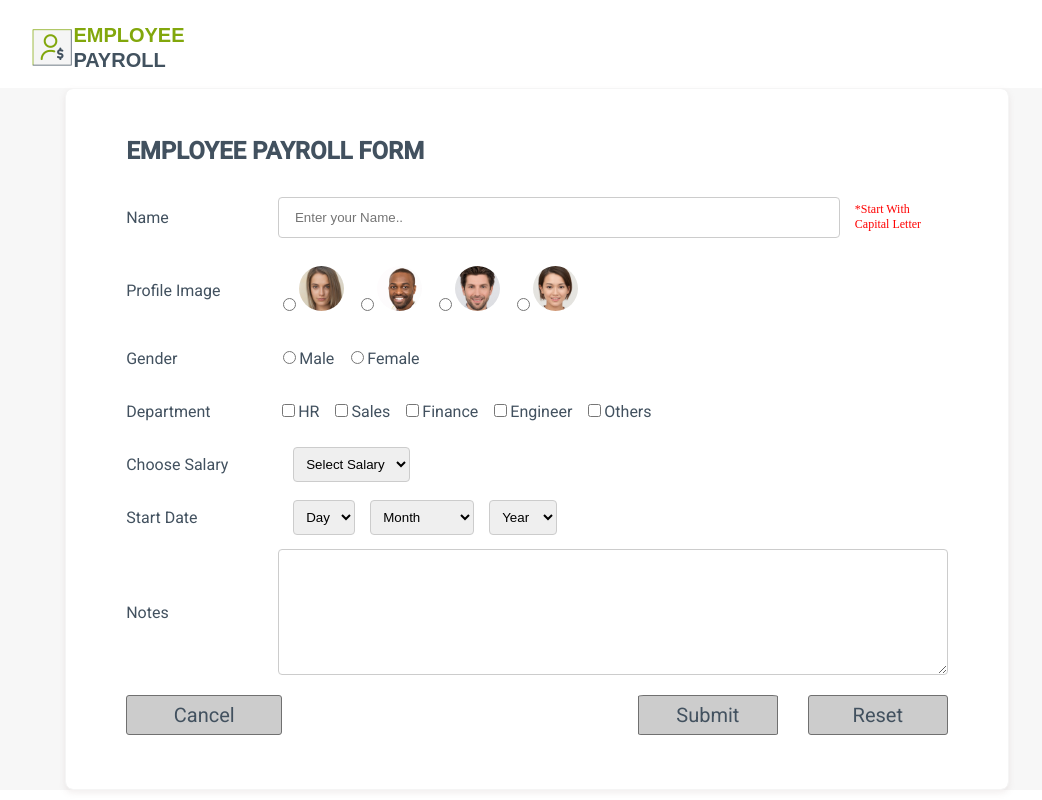
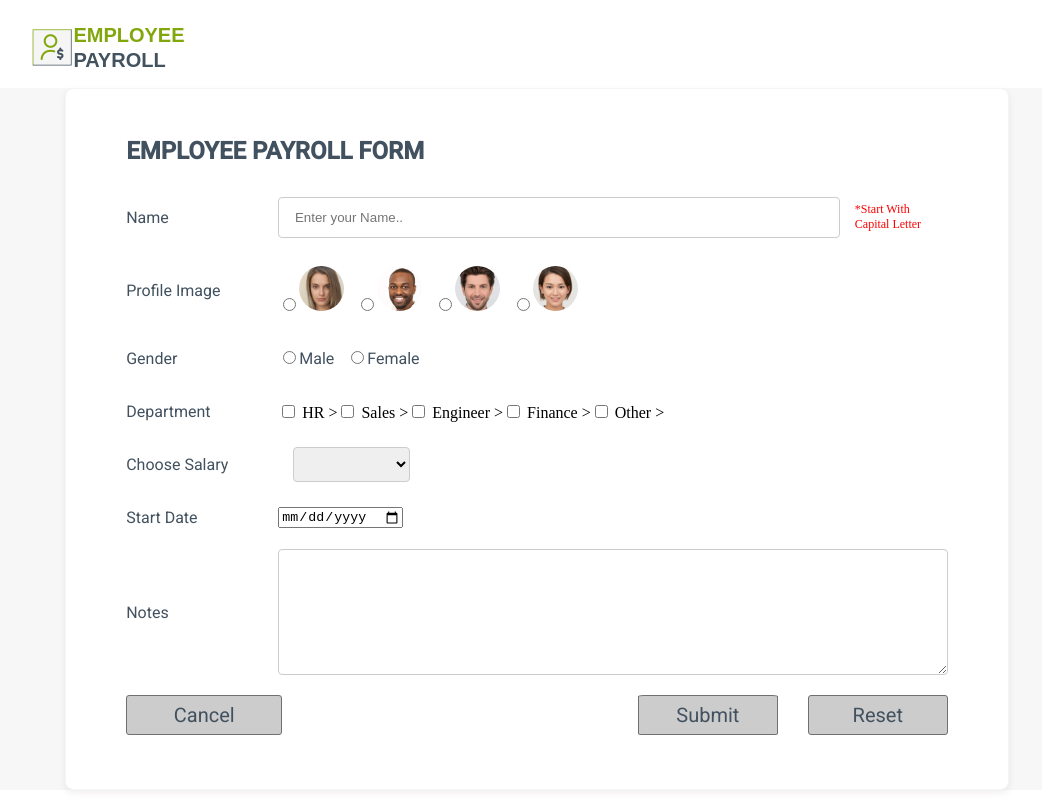
Before and after one commit to Veer1498/EmployeePayroll_AngularApp, an Angular app in the folder EmployeePayrollApp/: page /form in a window 1280 px wide. Shown: the whole page, without its empty margins (103-1145 px from the left). Built offline with nearby package versions, Linux system fonts and the light colour scheme.

Commit message:
[Veer] Added :Ability to Print the Input Data in Console

```diff
--- a/EmployeePayrollApp/src/app/app.component.ts
+++ b/EmployeePayrollApp/src/app/app.component.ts
@@ -7,4 +7,6 @@ import { Component } from '@angular/core';
 })
 export class AppComponent {
   title = 'EmployeePayrollApp';
+
+
 }
--- a/EmployeePayrollApp/src/app/components/form/form.component.html
+++ b/EmployeePayrollApp/src/app/components/form/form.component.html
@@ -1,36 +1,36 @@
 <div class="form-content">
-    <form class="form" action="#">
+    <form class="form">
         <div class="form-head">
             EMPLOYEE PAYROLL FORM
         </div>
         <div class="row-content">
             <label class ="label text" for="name">Name</label>
-            <input class = "input" type="txt"  name="name" pattern ="[A-Z]{1}[a-zA-Z \\w]{2,}" id="name" placeholder=" Enter your Name.." required>
+            <input class = "input" type="txt" name="name" [(ngModel)]="employee.name"  pattern ="[A-Z]{1}[a-zA-Z \\w]{2,}" id="name" placeholder=" Enter your Name.." required>
             <label class ="error-output" for="name">*Start With Capital Letter</label>
         </div>
         <div class="row-content">
             <label class="label text" for="profile">Profile Image</label>
             <div class="profile-radio-content">
                 <label>
-                    <input type="radio" id="profile1" name="profile"
+                    <input type="radio" id="profile1" [(ngModel)]="employee.profilePic" name="profile"
                     value="../assets\profile-images\Ellipse -1.png" required>
                     <img class="profie" id="image1" src="../assets\profile-images\Ellipse -1.png">
                 </label>
 
                 <label>
-                    <input type="radio" id="profile2" name="profile"
+                    <input type="radio" id="profile2" [(ngModel)]="employee.profilePic"  name="profile"
                     value="../assets\profile-images\Ellipse -2.png" required>
                     <img class="profie" id="image2" src="../assets\profile-images\Ellipse -2.png">
                 </label>
 
                 <label>
-                    <input type="radio" id="profile3" name="profile"
+                    <input type="radio" id="profile3" [(ngModel)]="employee.profilePic" name="profile"
                     value="../assets\profile-images\Ellipse -3.png" required>
                     <img class="profie" id="image3" src="../assets\profile-images\Ellipse -3.png">
                 </label>
 
                 <label>
-                    <input type="radio" id="profile4" name="profile"
+                    <input type="radio" id="profile4" [(ngModel)]="employee.profilePic" name="profile"
                     value="../assets\profile-images\Ellipse -4.png" required>
                     <img class="profie" id="image4" src="../assets\profile-images\Ellipse -4.png">
                 </label>
@@ -39,14 +39,14 @@
         <div class="row-content">
             <label class="label text" for="gender">Gender</label>
             <div>
-                <input type="radio" id="gender1" name="gender" value="male">
+                <input type="radio" id="gender1" [(ngModel)]="employee.gender" name="gender" value="male">
                 <label class="text" for="male"> Male</label>
 
-                <input type="radio" id="gender2" name="gender" value="female">
+                <input type="radio" id="gender2" name="gender" [(ngModel)]="employee.gender" value="female">
                 <label class="text" for="female"> Female </label>
             </div>
         </div>
-        <div class="row-content">
+        <!-- <div class="row-content">
             <label class ="label text" for="department" >Department </label>
             <div class="dept-radio-content">
                 <input type="checkbox" id="hr" name="department" value="hr">
@@ -64,10 +64,20 @@
                 <input type="checkbox" id="Others" name="department" value="Others">
                 <label class="text" for="Others"> Others </label>
             </div>
+        </div> -->
+
+        <div class="row-content">
+            <label class="label text" for="department">Department</label>
+            <div *ngFor="let departName of depart2,let i = index ">
+                <input type="checkbox" id="department" name="department" [value]="this.
+                employee.department[i]" (change)="checkBoxChange(departName)" (ngModel)="departName"
+                    [ngModelOptions]="{standalone: true}" ngDefaultControl> {{departName}} >
+            </div>
         </div>
+
         <div class="row-content">
             <label class="label text" for="salary"> Choose Salary </label>
-                <select id="salary" name="salary">
+                <select id="salary" [(ngModel)]="employee.salary" name="salary">
                     <option >Select Salary</option>
                     <option value="10000">Rs.10000</option>
                     <option value="20000">Rs.20000</option>
@@ -83,74 +93,18 @@
         </div>
         <div class="row-content">
             <label class="label text" for="startDate">Start Date</label>
-            <div id="date">
-                <select id="day" name="Day">
-                    <option>Day</option>
-                    <option value="1">1</option>
-                    <option value="2">2</option>
-                    <option value="3">3</option>
-                    <option value="4">4</option>
-                    <option value="5">5</option>
-                    <option value="6">6</option>
-                    <option value="7">7</option>
-                    <option value="8">8</option>
-                    <option value="9">9</option>
-                    <option value="10">10</option>
-                    <option value="11">11</option>
-                    <option value="12">12</option>
-                    <option value="13">13</option>
-                    <option value="14">14</option>
-                    <option value="15">15</option>
-                    <option value="16">16</option>
-                    <option value="17">17</option>
-                    <option value="18">18</option>
-                    <option value="19">19</option>
-                    <option value="20">20</option>
-                    <option value="21">21</option>
-                    <option value="22">22</option>
-                    <option value="23">23</option>
-                    <option value="24">24</option>
-                    <option value="25">25</option>
-                    <option value="26">26</option>
-                    <option value="27">27</option>
-                    <option value="28">28</option>
-                    <option value="29">29</option>
-                    <option value="30">30</option>
-                </select>
+              <input type="date" name="Date" [(ngModel)]="employee.startDate" >
 
-                <select id="month" name="Month">
-                    <option>Month</option>
-                    <option value="Jan">January</option>
-                    <option value="Feb">Febraury</option>
-                    <option value="Mar">March</option>
-                    <option value="Apr">April</option>
-                    <option value="May">May</option>
-                    <option value="Jun">June</option>
-                    <option value="Jul">July</option>
-                    <option value="Aug">August</option>
-                    <option value="Sep">September</option>
-                    <option value="Oct">October</option>
-                    <option value="Nov">November</option>
-                    <option value="Dec">December</option>
-                    </select>
-                    <select id="year" name="Year">
-                        <option>Year</option>
-                        <option value="2022">2022</option>
-                        <option value="2021">2021</option>
-                        <option value="2020">2020</option>
-                        <option value="2019">2019</option>
-                    </select>
-            </div>
         </div>
         <div class="row-content">
             <label class="label text" for="notes">Notes</label>
-            <textarea id="notes" class="input" name="Notes" placeholder="" style="height:100px"></textarea>
+            <textarea id="notes" class="input" name="Notes" [(ngModel)]="employee.note" placeholder="" style="height:100px"></textarea>
         </div>
 
         <div class="buttonParent">
             <a routerLink="" class=" button CancelButton">Cancel</a>
             <div class="submit-reset">
-                <button type="submit" class="button submitButton" id="submitButton">Submit</button>
+                <button type="submit" class="button submitButton" (click)="onSubmit()" id="submitButton">Submit</button>
                 <button type="reset" class="resetButton button">Reset</button>
             </div>
         </div>
--- a/EmployeePayrollApp/src/app/components/form/form.component.ts
+++ b/EmployeePayrollApp/src/app/components/form/form.component.ts
@@ -1,4 +1,7 @@
 import { Component, OnInit } from '@angular/core';
+import { ActivatedRoute, Router } from '@angular/router';
+import { Employee1 } from 'src/app/model/employeeModel';
+import { EmployeeServiceService } from 'src/app/services/employee-service.service';
 
 @Component({
   selector: 'app-form',
@@ -7,9 +10,41 @@ import { Component, OnInit } from '@angular/core';
 })
 export class FormComponent implements OnInit {
 
-  constructor() { }
+  constructor(private router:Router,
+              private service:EmployeeServiceService,
+              private route:ActivatedRoute) { }
 
   ngOnInit(): void {
   }
+  // employee:Employee1[]=[
+  //   new Employee1("",0,"",new Date, "", "",[])
+  // ]
+  employee:Employee1=new Employee1("",0,"",new Date, "", "",[])
 
+  onSubmit(){
+    console.log(this.employee)
+    this.employee.department=this.tempArr;
+    this.service.insertEmployee(this.employee).subscribe((data:any) =>{
+      this.router.navigate([""])
+    })
+  }
+
+  deptName: any;
+// args: any;
+emps:any = "";
+allEmp : Array<any>=[];
+tempArr : Array<any> = [];
+depart2: any = ["HR", "Sales", "Engineer", "Finance", "Other"];
+checkBoxChange(dptname:any){
+
+    if(!this.tempArr.includes(dptname)){
+      this.tempArr.push(dptname);
+    }
+    else{
+      const index = this.tempArr.indexOf(dptname);
+      if (index > -1) { // only splice array when item is found
+        this.tempArr.splice(index, 1); // 2nd parameter means remove one item only
+      }
+    }
+  }
 }
--- /dev/null
+++ b/EmployeePayrollApp/src/app/model/employeeModel.ts
@@ -0,0 +1,20 @@
+export class Employee1 {
+    public name: string = "";
+    public salary: number= 0;
+    public gender:string = "";
+    public startDate: Date= new Date;
+    public note:string = "";
+    public profilePic:string = "";
+    public department:Array<any> = [];
+
+    constructor(name: string,salary: number,gender:string,startDate: Date,note:string,profilePic:string,department:Array<any>){
+        this.name=name;
+        this.salary=salary;
+        this.gender=gender;
+        this.startDate=startDate;
+        this.note=note;
+        this.profilePic=profilePic;
+        this.department=department;
+    }
+
+ }
--- /dev/null
+++ b/EmployeePayrollApp/src/app/services/employee-service.service.ts
@@ -0,0 +1,14 @@
+import { Injectable } from '@angular/core';
+import { HttpClient } from '@angular/common/http';
+
+@Injectable({
+  providedIn: 'root'
+})
+export class EmployeeServiceService {
+
+  constructor(private http:HttpClient) { }
+
+  insertEmployee(employee : any){
+    return this.http.post("http://localhost:8083/employee/insert",employee);
+  }
+}
```
Also changed, not shown: EmployeePayrollApp/src/app/app.module.ts (+7 -1 lines), EmployeePayrollApp/src/app/app.component.html (line endings or trailing spaces), 1 other file (tests, documents, lock files or other folders).
